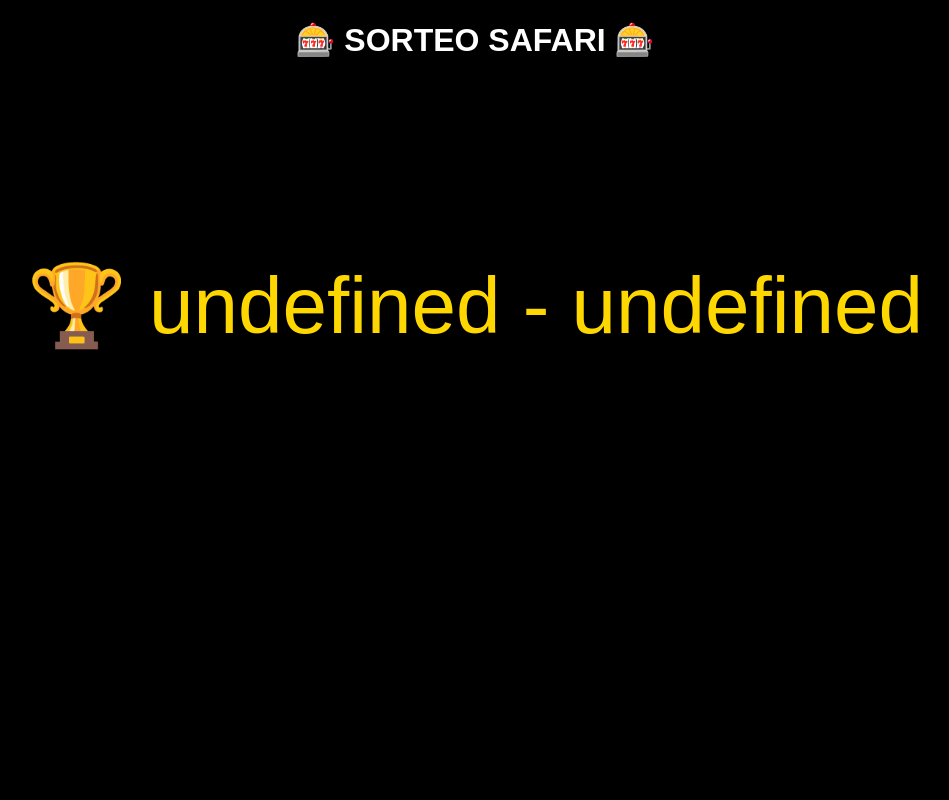
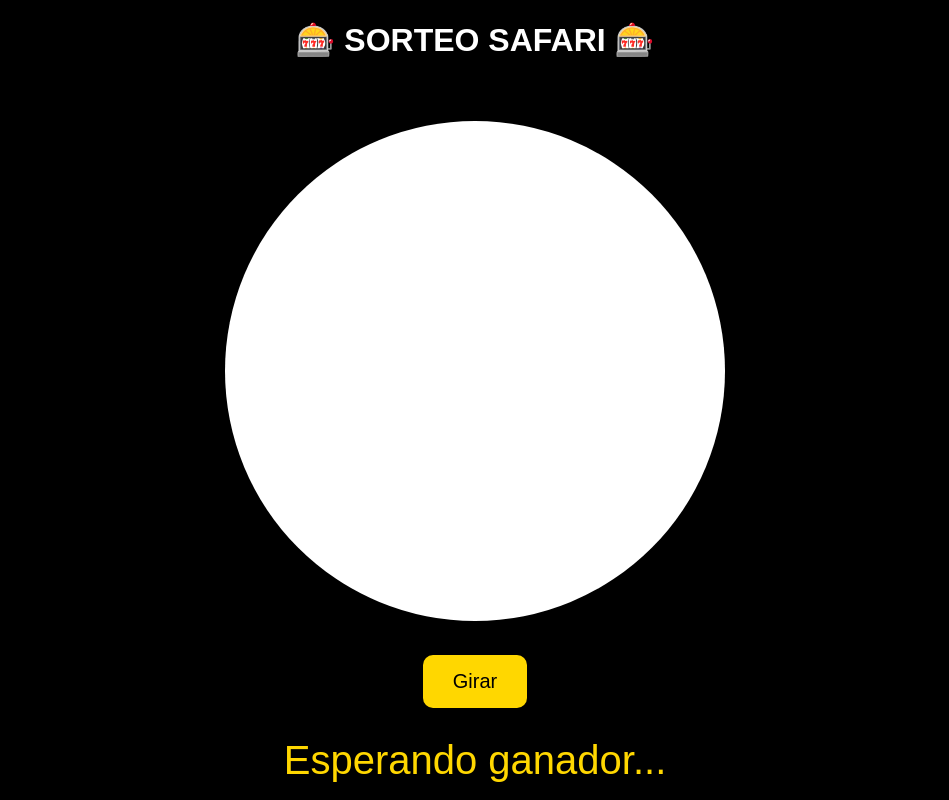
Before and after one commit to ferchomg2608-ux/numeros_server, a Flask app: page /sorteo in a window 1280 px wide. Shown: the whole page, without its empty margins (165-1114 px from the left). Run offline with Flask 3, Linux system fonts and the light colour scheme; data that the repository does not hold is empty; some libraries are stand-ins or nearby versions.

Commit message:
ruleta con ganmadores?

```diff
--- a/templates/sorteo.html
+++ b/templates/sorteo.html
@@ -4,6 +4,8 @@
 <head>
 
 <title>Sorteo Safari</title>
+
+<script src="https://cdn.jsdelivr.net/npm/winwheel@2.8.0/Winwheel.min.js"></script>
 
 <style>
 
@@ -14,9 +16,25 @@ font-family:Arial;
 text-align:center;
 }
 
+canvas{
+margin-top:40px;
+background:white;
+border-radius:50%;
+}
+
+button{
+margin-top:30px;
+padding:15px 30px;
+font-size:20px;
+border:none;
+border-radius:10px;
+background:gold;
+cursor:pointer;
+}
+
 #ganador{
-font-size:80px;
-margin-top:200px;
+font-size:40px;
+margin-top:30px;
 color:gold;
 }
 
@@ -28,26 +46,65 @@ color:gold;
 
 <h1>🎰 SORTEO SAFARI 🎰</h1>
 
+<canvas id="ruleta" width="500" height="500"></canvas>
+
+<br>
+
+<button onclick="girar()">Girar</button>
+
 <div id="ganador">
 Esperando ganador...
 </div>
 
 <script>
 
+let rueda
+
 fetch("/estado")
 .then(res=>res.json())
 .then(data=>{
 
-let keys = Object.keys(data)
+let segmentos = []
 
-let numero = keys[Math.floor(Math.random()*keys.length)]
+Object.entries(data).forEach(([numero,nombre])=>{
 
-let nombre = data[numero]
+segmentos.push({
+text: numero + " - " + nombre
+})
+
+})
+
+rueda = new Winwheel({
+
+canvasId:'ruleta',
+
+numSegments:segmentos.length,
+
+segments:segmentos,
+
+animation:{
+type:'spinToStop',
+duration:5,
+spins:8,
+callbackFinished:mostrarGanador
+}
+
+})
+
+})
+
+function girar(){
+
+rueda.startAnimation()
+
+}
+
+function mostrarGanador(segmento){
 
 document.getElementById("ganador").innerText =
-"🏆 "+numero+" - "+nombre
+"🏆 " + segmento.text
 
-})
+}
 
 </script>
 
```
